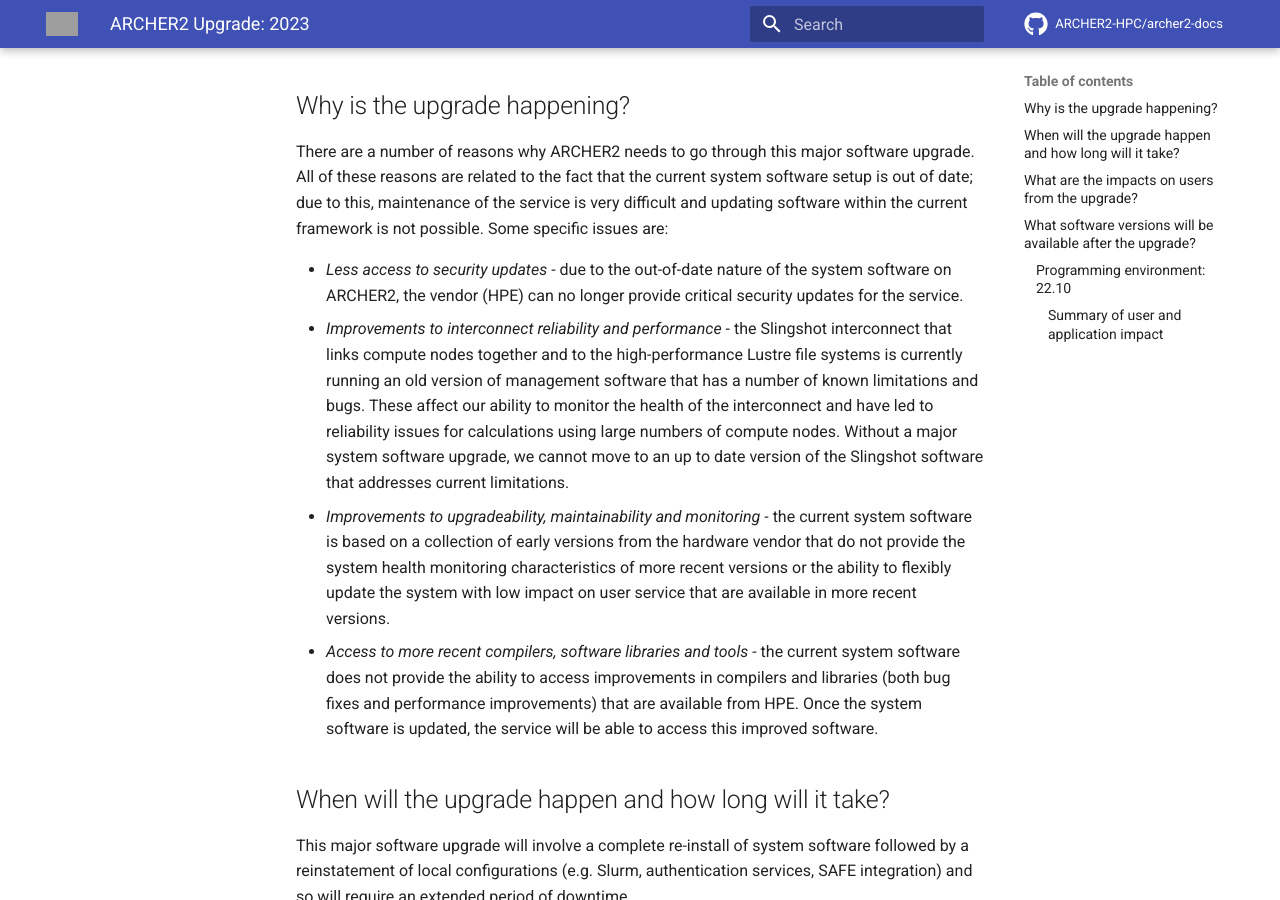
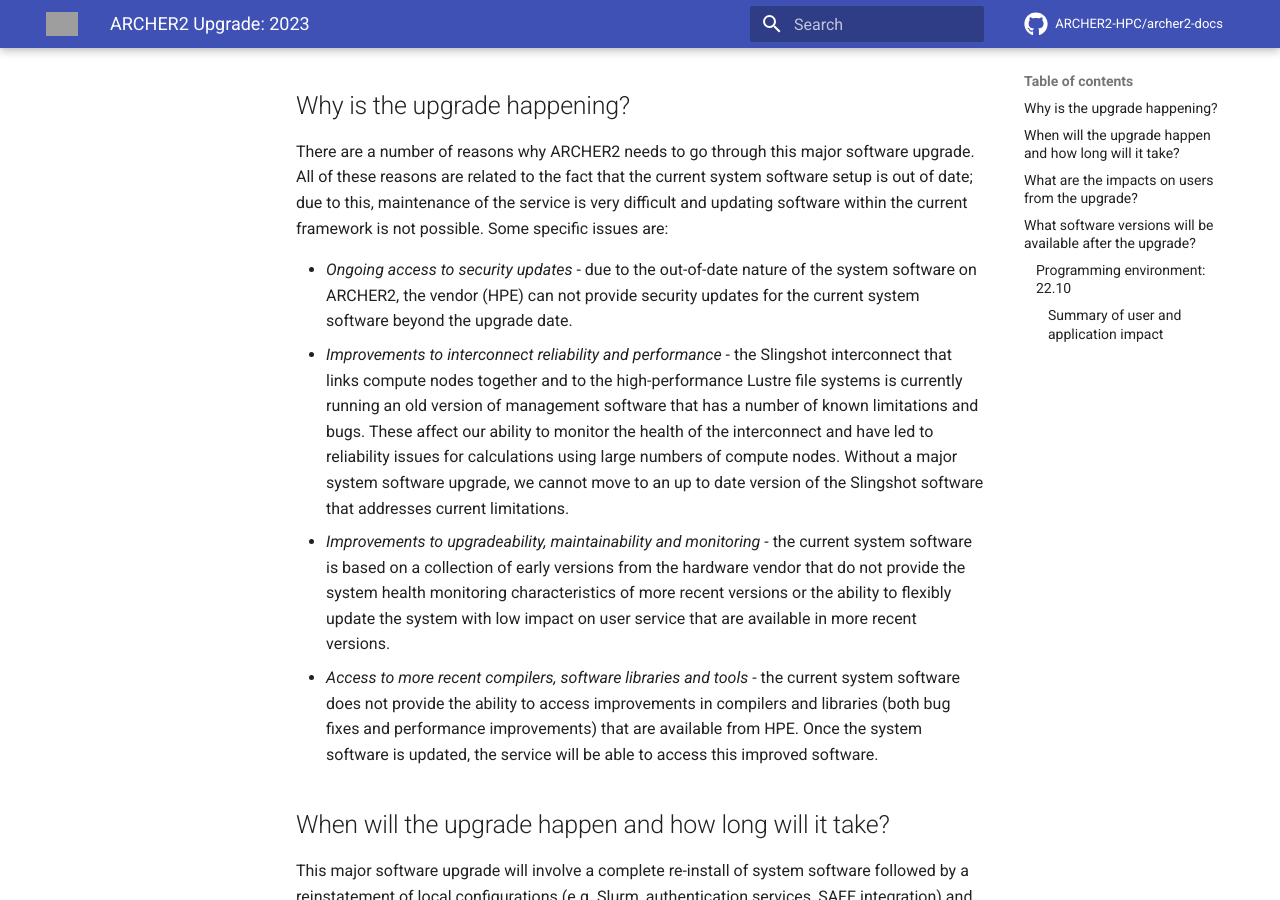
Before and after one commit to ARCHER2-HPC/archer2-docs, an MkDocs documentation site: the page built from docs/faq/upgrade-2023.md, in a window 1280 px wide and 900 px high, scrolled down 758 px. Built offline with MkDocs 1.6.1 and Material for MkDocs 9.7.7, drawn with Linux system fonts in a browser that asks for light colours; comment, search, counter and statistics services are not loaded; grey boxes are pictures that could not be loaded.

Commit message:
Updates security wording

```diff
--- a/docs/faq/upgrade-2023.md
+++ b/docs/faq/upgrade-2023.md
@@ -32,9 +32,9 @@
 difficult and updating software within the current framework is not possible.
 Some specific issues are:
 
- - *Less access to security updates* - due to the out-of-date nature of the system
-   software on ARCHER2, the vendor (HPE) can no longer provide critical security
-   updates for the service.
+ - *Ongoing access to security updates* - due to the out-of-date nature of the system
+   software on ARCHER2, the vendor (HPE) can not provide security updates for the current
+   system software beyond the upgrade date.
  - *Improvements to interconnect reliability and performance* - the Slingshot interconnect
    that links compute nodes together and to the high-performance Lustre file systems
    is currently running an old version of management software that has a number of known
```
